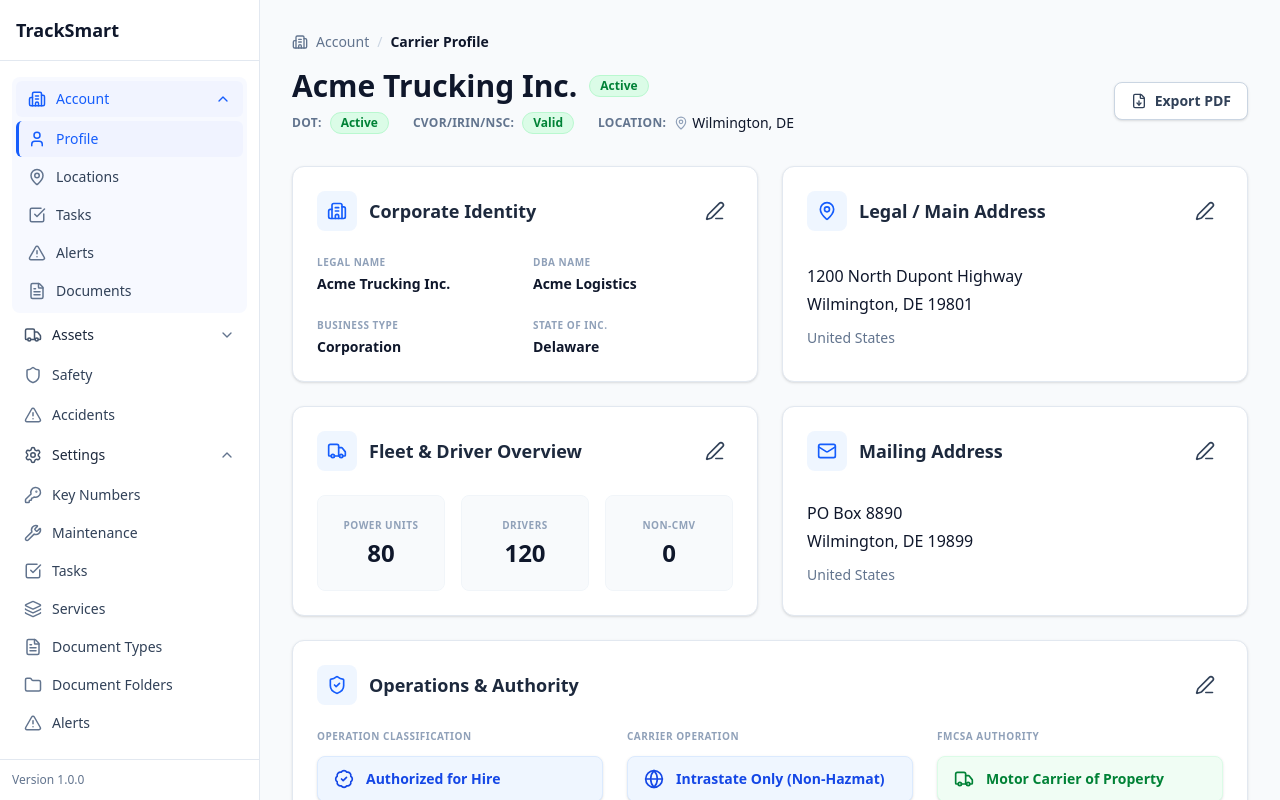
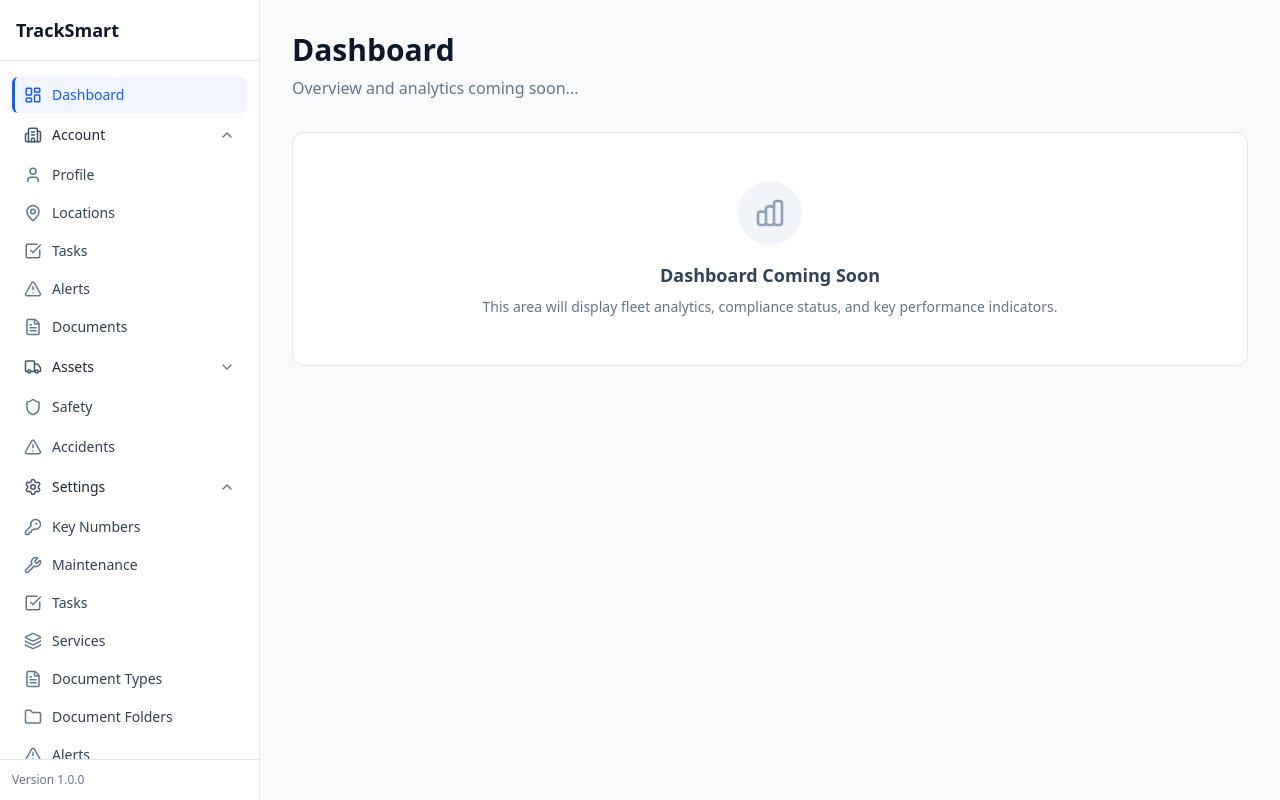
Before and after one commit to KenanGain/track-smart, a React (Vite) app: page / in a window 1280 px wide. Built offline with nearby package versions, Linux system fonts and the light colour scheme.

Commit message:
added new features and fixed layout

```diff
--- a/src/App.tsx
+++ b/src/App.tsx
@@ -4,13 +4,13 @@ import { KeyNumbersPage } from '@/pages/settings/KeyNumbersPage'
 import DocumentTypesPage from '@/pages/settings/DocumentTypesPage'
 import DocumentFoldersPage from '@/pages/settings/DocumentFoldersPage'
 import { MaintenancePage } from '@/pages/settings/MaintenancePage'
-import { CarrierDashboardPage } from '@/pages/dashboard/CarrierDashboardPage'
+import { CarrierProfilePage } from '@/pages/profile/CarrierProfilePage'
 
 function App() {
     // Simple state for navigation simulation since we might not have a full router set up
     // or the user might want to test without it initially.
     // The user's request showed "sidebar accepts currentPath", so this mocks it.
-    const [path, setPath] = useState("/account/profile")
+    const [path, setPath] = useState("/dashboard")
 
     const handleNavigate = (newPath: string) => {
         setPath(newPath)
@@ -19,8 +19,26 @@ function App() {
 
     // Render the appropriate page based on currentPath
     const renderPage = () => {
+        if (path === "/dashboard") {
+            // Dashboard placeholder - empty for now
+            return (
+                <div className="flex-1 p-8 bg-slate-50 min-h-screen">
+                    <h1 className="text-3xl font-bold text-slate-900 mb-2">Dashboard</h1>
+                    <p className="text-slate-500 mb-8">Overview and analytics coming soon...</p>
+                    <div className="bg-white rounded-xl border border-slate-200 p-12 text-center">
+                        <div className="w-16 h-16 bg-slate-100 rounded-full flex items-center justify-center mx-auto mb-4">
+                            <svg className="w-8 h-8 text-slate-400" fill="none" stroke="currentColor" viewBox="0 0 24 24">
+                                <path strokeLinecap="round" strokeLinejoin="round" strokeWidth={2} d="M9 19v-6a2 2 0 00-2-2H5a2 2 0 00-2 2v6a2 2 0 002 2h2a2 2 0 002-2zm0 0V9a2 2 0 012-2h2a2 2 0 012 2v10m-6 0a2 2 0 002 2h2a2 2 0 002-2m0 0V5a2 2 0 012-2h2a2 2 0 012 2v14a2 2 0 01-2 2h-2a2 2 0 01-2-2z" />
+                            </svg>
+                        </div>
+                        <h3 className="text-lg font-semibold text-slate-700 mb-2">Dashboard Coming Soon</h3>
+                        <p className="text-sm text-slate-500">This area will display fleet analytics, compliance status, and key performance indicators.</p>
+                    </div>
+                </div>
+            )
+        }
         if (path === "/account/profile") {
-            return <CarrierDashboardPage />
+            return <CarrierProfilePage />
         }
         if (path === "/settings/key-numbers") {
             return <KeyNumbersPage />
@@ -31,7 +49,7 @@ function App() {
         if (path === "/settings/document-folders") {
             return <DocumentFoldersPage />
         }
-        if (path === "/settings/maintenance" || path === "/maintenance") {
+        if (path === "/settings/maintenance") {
             return <MaintenancePage />
         }
 
--- a/src/data/sidebar.data.ts
+++ b/src/data/sidebar.data.ts
@@ -18,6 +18,12 @@ import {
 import type { SidebarNode } from "@/types/sidebar";
 
 export const SIDEBAR_NODES: SidebarNode[] = [
+    {
+        key: "dashboard",
+        label: "Dashboard",
+        icon: LayoutDashboard,
+        path: "/dashboard",
+    },
     {
         key: "account",
         label: "Account",
--- a/src/pages/dashboard/carrier-dashboard.data.ts
+++ b/src/pages/profile/carrier-profile.data.ts
@@ -206,7 +206,7 @@ export const INITIAL_VIEW_DATA = {
             statusBadge: { text: "Active", tone: "success" },
             meta: [
                 { label: "DOT:", badge: { text: "Active", tone: "success" } },
-                { label: "CVOR/IRIN/NSC:", badge: { text: "Valid", tone: "success" } },
+                { label: "CVOR/RIN/NSC:", badge: { text: "Valid", tone: "success" } },
                 { label: "Location:", text: "Wilmington, DE" }
             ],
             actions: [{ key: "exportPdf", label: "Export PDF", icon: "FileDown" }]
```
Also changed, not shown: src/pages/profile/CarrierProfilePage.tsx (renamed from src/pages/dashboard/CarrierDashboardPage.tsx, +4 -4 lines).
